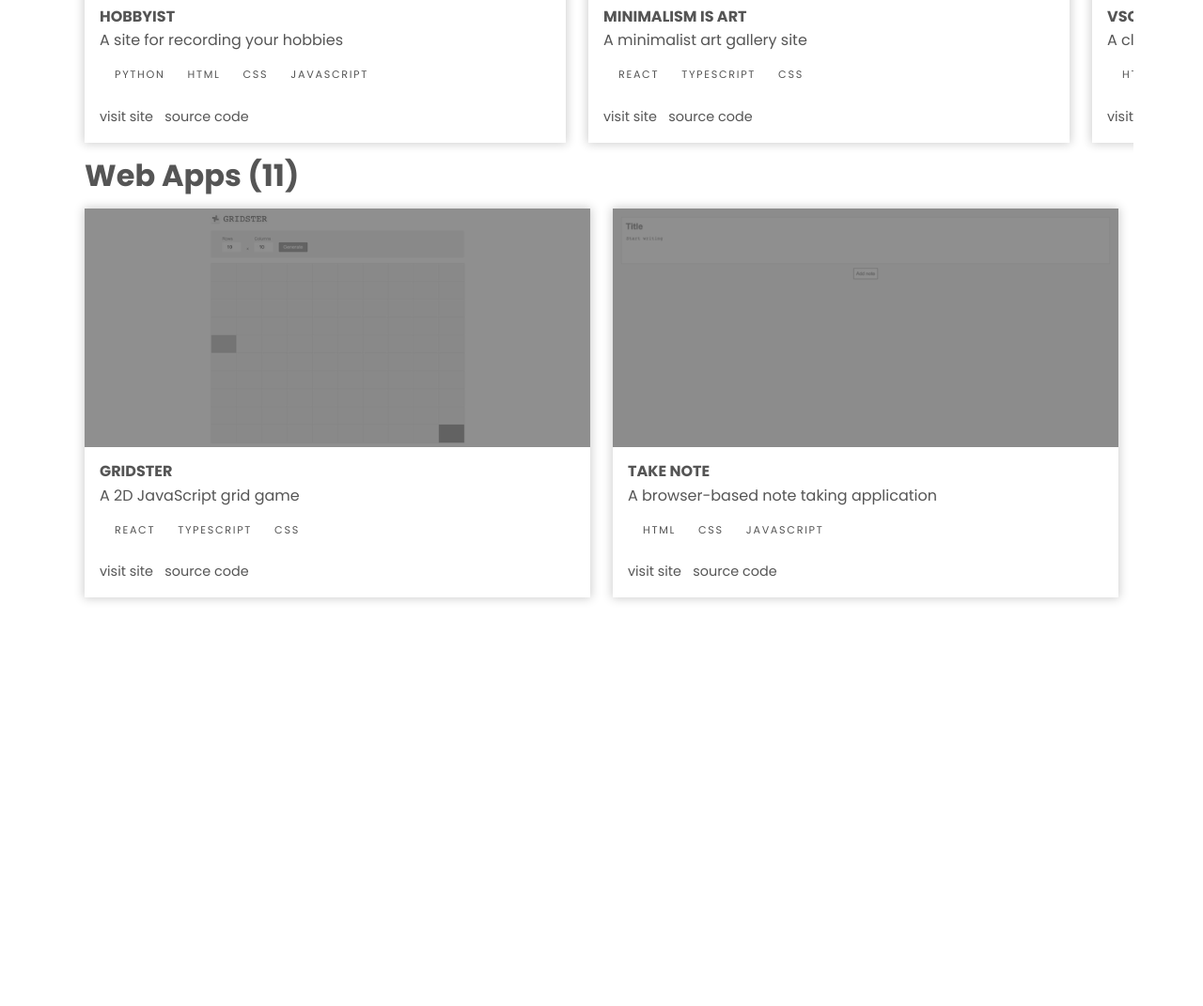
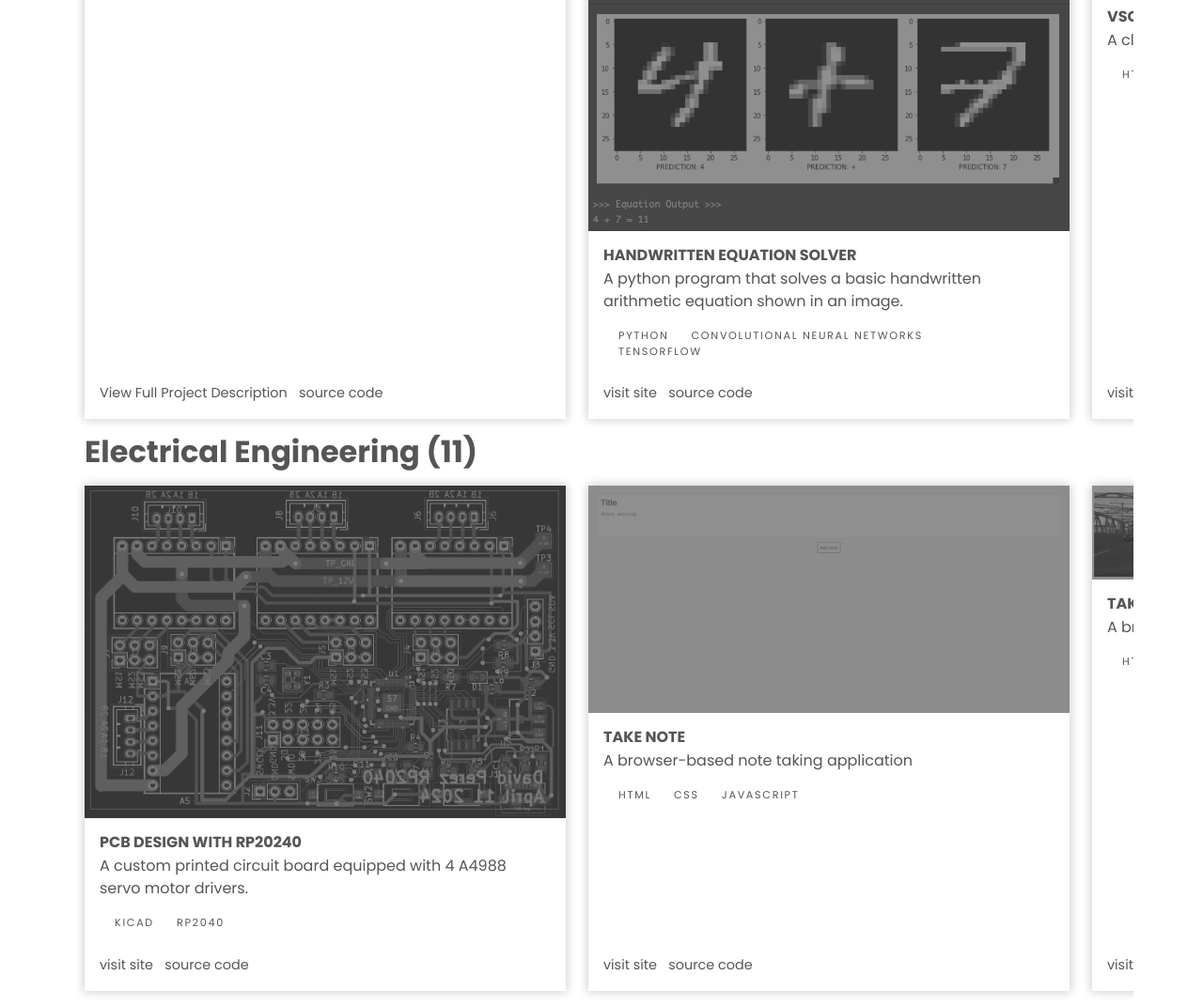
Before and after one commit to davidjperez00/personal_site_v2, a website: page cleanfolio-minimal-main/projects.html in a window 1280 px wide. Shown: the part 533-1604 px from the top of the page at 94% size. Before the commit the page ends 1185 px from the top, so only its background shows below. Drawn offline with Linux system fonts and the light colour scheme; files whose address does not match are found by name.

Commit message:
Add Images and

```diff
--- a/cleanfolio-minimal-main/css/projects.css
+++ b/cleanfolio-minimal-main/css/projects.css
@@ -38,10 +38,17 @@
 .projects-page-project-image img {
   display: block;
   width: 100%;
-  height: auto;
+  height: 100%;
   opacity: 0.8;
   filter: brightness(45%) grayscale(1);
   transition: filter 1000ms;
+}
+
+.project-image-background {
+  background-image: url("./assets/projects/equation_solver/repo_example.png");
+  background-repeat: no-repeat;
+  background-size: auto;
+  background-size: 300px 100px;
 }
 
 .project:hover .projects-page-project-image img,
--- a/cleanfolio-minimal-main/projects.html
+++ b/cleanfolio-minimal-main/projects.html
@@ -91,24 +91,26 @@
     </section>
     <section id="websites" class="container">
       <h2 class="subsection-title">
-        Webpages (6)
+        Software Engineering (6)
       </h2>
       <div class="main-text projects-page-project-scroll">
         <div class="projects-page-project">
           <div class="projects-page-project-image">
-            <img src="./static/images/projects/hobbyist.png" width="720" height="340" alt="Hobbyist Website">
+            <!-- <div class="project-image-background" style="height:1000px; width:1000px;"> -->
+            <!-- <img src="assets/projects/Lane_line_detection/example_output.png" width="720" height="340" alt="Hobbyist Website"> -->
+            <!-- <img src="./static/images/projects/vsco.png" width="720" height="340" alt="VSCO Clone Website"> -->
+          <!-- </div> -->
           </div>
           <div class="projects-page-project-text">
-            <h3 class="projects-page-project-title">Hobbyist</h3>
-            <p>A site for recording your hobbies</p>
+            <h3 class="projects-page-project-title">Lane Line Detection</h3>
+            <p>Lane Line Detection using Deep Learning on BDD100K Dataset.</p>
             <ul class="projects-page-project-tags">
               <li>Python</li>
-              <li>HTML</li>
-              <li>CSS</li>
-              <li>JavaScript</li>
+              <li>Tensorflow</li>
+              <li>Resnet-50V2</li>
             </ul>
             <div class="projects-page-project-links">
-              <a href="https://my-hobbyist.herokuapp.com/" target="_blank" rel="noopener">visit site</a>
+              <a href="https://my-hobbyist.herokuapp.com/" target="_blank" rel="noopener">View Full Project Description</a>
               <a href="https://github.com/Jemimaabu/hobbyist-app" target="_blank" rel="noopener">source
                 code</a>
             </div>
@@ -116,15 +118,16 @@
         </div>
         <div class="projects-page-project">
           <div class="projects-page-project-image">
-            <img src="./static/images/projects/minimalism.png" width="720" height="340" alt="Minimalist Website">
+            <img src="assets/projects/equation_solver/repo_example.png" width="720" height="340" alt="Minimalist Website">
+            <!-- <img src="./static/images/projects/vsco.png" width="720" height="340" alt="VSCO Clone Website"> -->
           </div>
           <div class="projects-page-project-text">
-            <h3 class="projects-page-project-title">Minimalism Is Art</h3>
-            <p>A minimalist art gallery site</p>
+            <h3 class="projects-page-project-title">Handwritten Equation Solver</h3>
+            <p>A python program that solves a basic handwritten arithmetic equation shown in an image.</p>
             <ul class="projects-page-project-tags">
-              <li>React</li>
-              <li>TypeScript</li>
-              <li>CSS</li>
+              <li>Python</li>
+              <li>Convolutional Neural Networks</li>
+              <li>Tensorflow</li>
             </ul>
             <div class="projects-page-project-links">
               <a href="https://minimalism-is-art.herokuapp.com/" target="_blank" rel="noopener">visit
@@ -159,20 +162,19 @@
     </section>
     <section id="apps" class="container">
       <h2 class="subsection-title">
-        Web Apps (11)
+        Electrical Engineering (11)
       </h2>
       <div class="main-text projects-page-project-scroll">
         <div class="projects-page-project">
           <div class="projects-page-project-image">
-            <img src="./static/images/projects/gridster.png" width="720" height="340" alt="A grid game website">
+            <img src="assets/projects/PCB_design/PCB_design.PNG" width="720" height="340" alt="A grid game website">
           </div>
           <div class="projects-page-project-text">
-            <h3 class="projects-page-project-title">Gridster</h3>
-            <p>A 2D JavaScript grid game</p>
+            <h3 class="projects-page-project-title">PCB Design With RP20240</h3>
+            <p>A custom printed circuit board equipped with 4 A4988 servo motor drivers.</p>
             <ul class="projects-page-project-tags">
-              <li>React</li>
-              <li>TypeScript</li>
-              <li>CSS</li>
+              <li>KiCad</li>
+              <li>RP2040</li>
             </ul>
             <div class="projects-page-project-links">
               <a href="https://gridster-demo.herokuapp.com/" target="_blank" rel="noopener">visit site</a>
@@ -200,6 +202,26 @@
           </div>
 
       </div>
+      <div class="projects-page-project">
+        <div class="projects-page-project-image">
+          <img src="assets/projects/Lane_line_detection/example_output.png" width="720" height="340" alt="A note taking application">
+        </div>
+        <div class="projects-page-project-text">
+          <h3 class="projects-page-project-title">Take Note</h3>
+          <p>A browser-based note taking application</p>
+          <ul class="projects-page-project-tags">
+            <li>HTML</li>
+            <li>CSS</li>
+            <li>JavaScript</li>
+          </ul>
+          <div class="projects-page-project-links">
+            <a href="https://jemimaabu.github.io/take-note/" target="_blank" rel="noopener">visit site</a>
+            <a href="https://github.com/jemimaabu/take-note" target="_blank" rel="noopener">source
+              code</a>
+          </div>
+        </div>
+
+    </div>
     </section>
   </main>
 </body>
```
Also changed, not shown: cleanfolio-minimal-main/index.html (+1 -1 lines), cleanfolio-minimal-main/assets/projects/Lane_line_detection/example_output.png (added), cleanfolio-minimal-main/assets/projects/PCB_design/PCB_design.PNG (added), cleanfolio-minimal-main/assets/projects/PCB_design/PCB_design_schematic_mcu.PNG (added), cleanfolio-minimal-main/assets/projects/PCB_design/PCB_design_schematic_motor_drivers.PNG (added), cleanfolio-minimal-main/assets/projects/equation_solver/repo_example.png (added).
